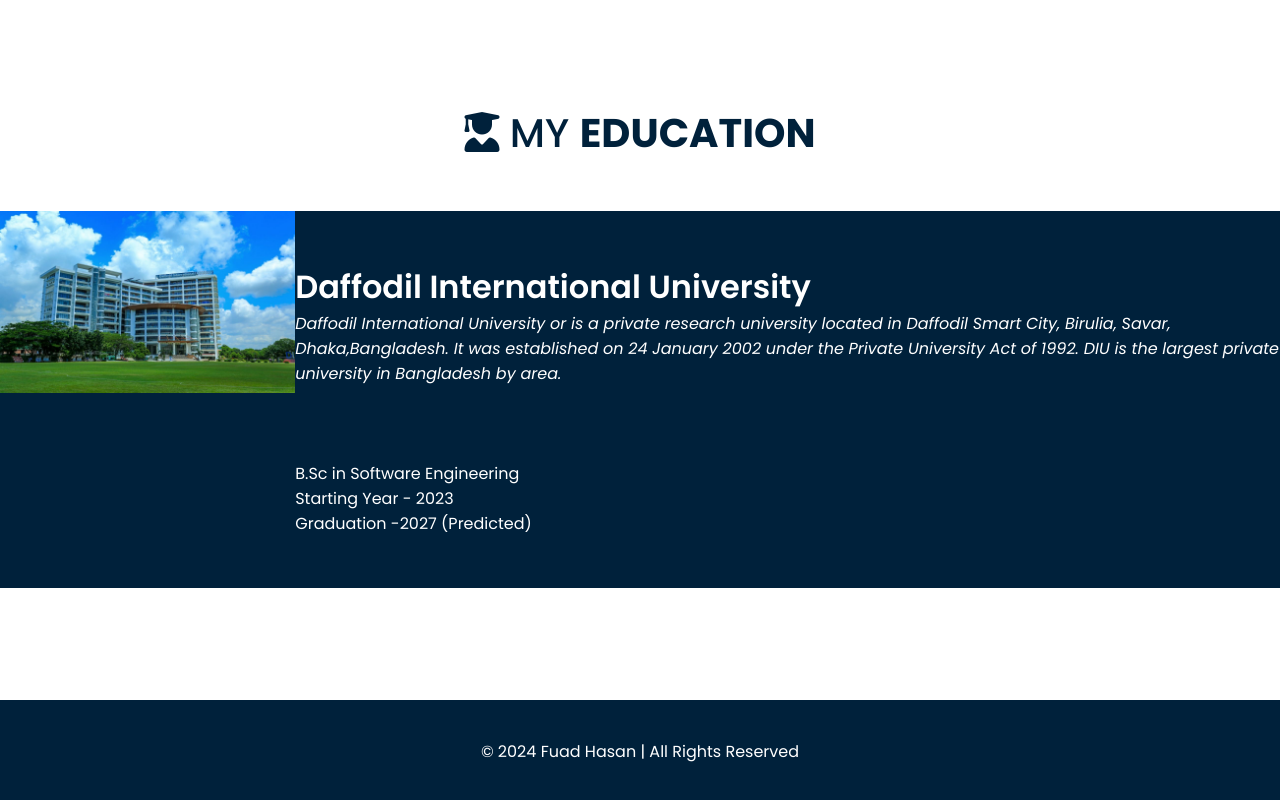
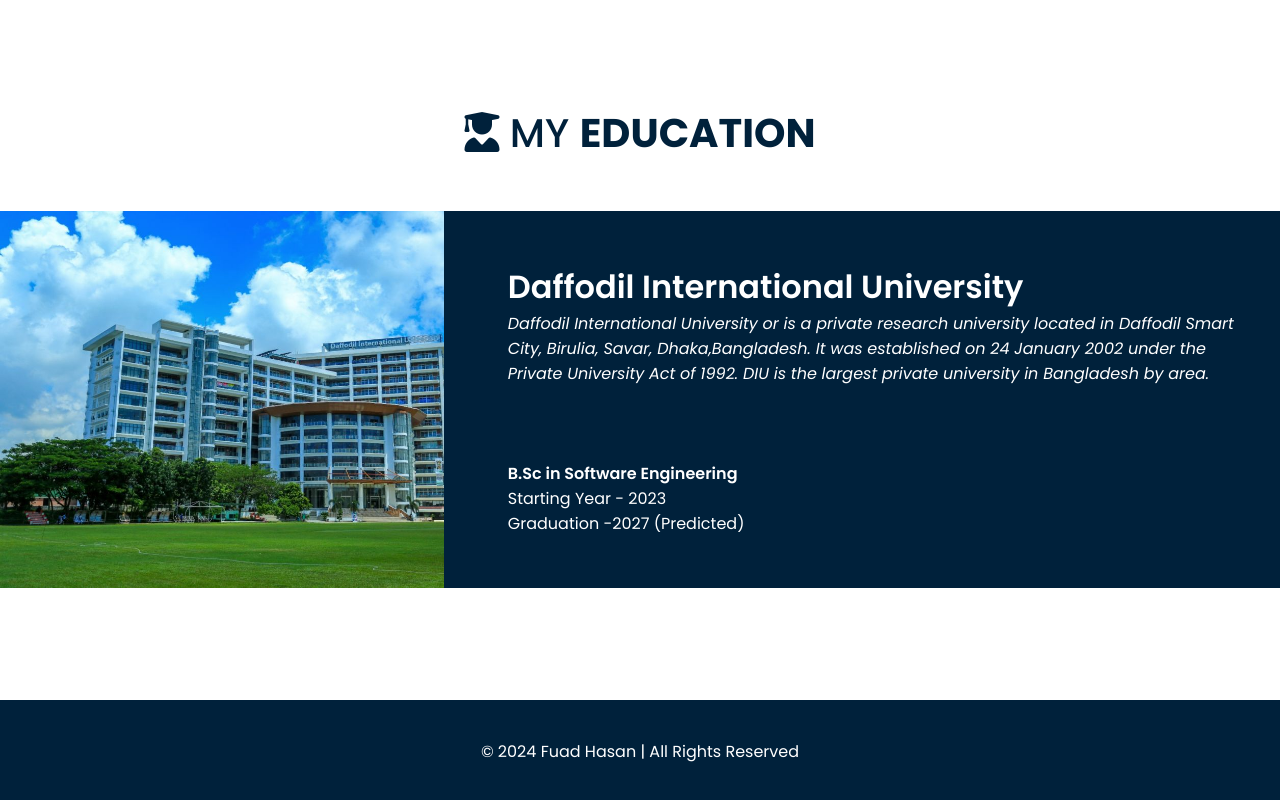
Before and after one commit to dev-fuadhasan/website, a plain HTML site: page index.html in a window 1280 px wide. Shown: the part 2013-2813 px from the top of the page. Drawn offline with Linux system fonts and the light colour scheme.

Commit message:
Add files via upload

```diff
--- a/style.css
+++ b/style.css
@@ -299,6 +299,7 @@
 }
 .education-main-body{
     margin-block: 3rem;
+    gap: 2rem;
     display: flex;
     justify-content: baseline;
     width: 100vw;
@@ -307,16 +308,16 @@
 }
 .varsity-img{
     height: 100%;
-    width: 50%;
+    width: 100%;
     background-image: url(assets/daffodil.jpeg);
-    background-size: contain;
+    background-size: cover;
     background-repeat: no-repeat;
 }
 .varsity-info{
-    display: block;
+    display: flex;
     margin-block: 2rem;
     flex-direction: column;
-
+    margin-inline: 2rem;
     align-content: center;
     color: white;
     padding-block: 20px;
@@ -330,6 +331,9 @@
 }
 .my-varsity-info{
     font-size: 1rem;
+}
+.bsc{
+    font-weight: 600;
 }
 .footer-section{
     width: 100vw;
@@ -651,7 +655,7 @@
 
 
 
-@media (max-width: 432px) {
+@media (max-width: 500px) {
     /* Additional adjustments for iPhone 14 Pro Max */
     .nav-bar {
       margin-inline: 10px; /* Reduce margin for smaller screens */
@@ -690,7 +694,7 @@
         font-size: 1.6rem;
     }
     .daffodil{
-        font-size: 2rem;
+        font-size: 1.6rem;
     }
     .bsc{
         font-weight: 600;
```
